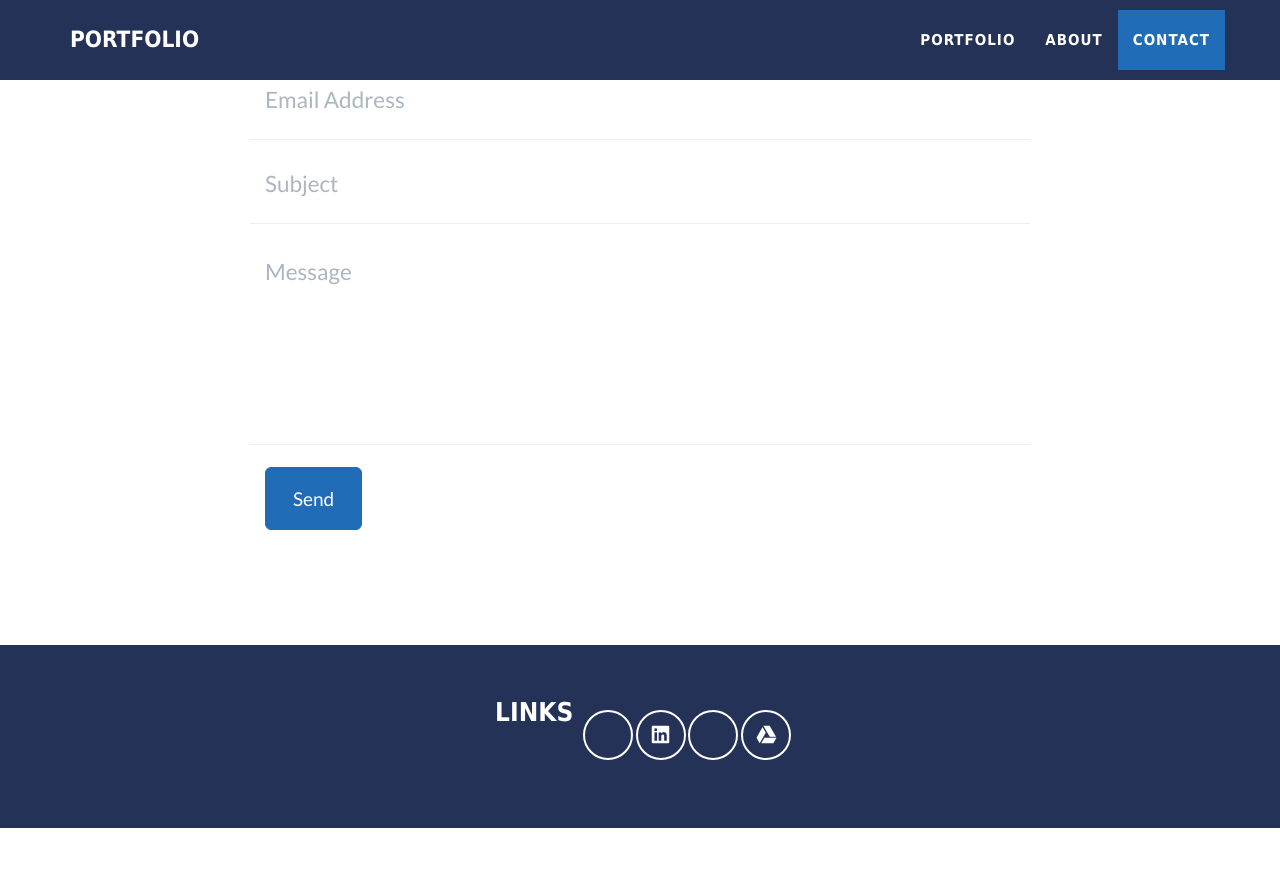
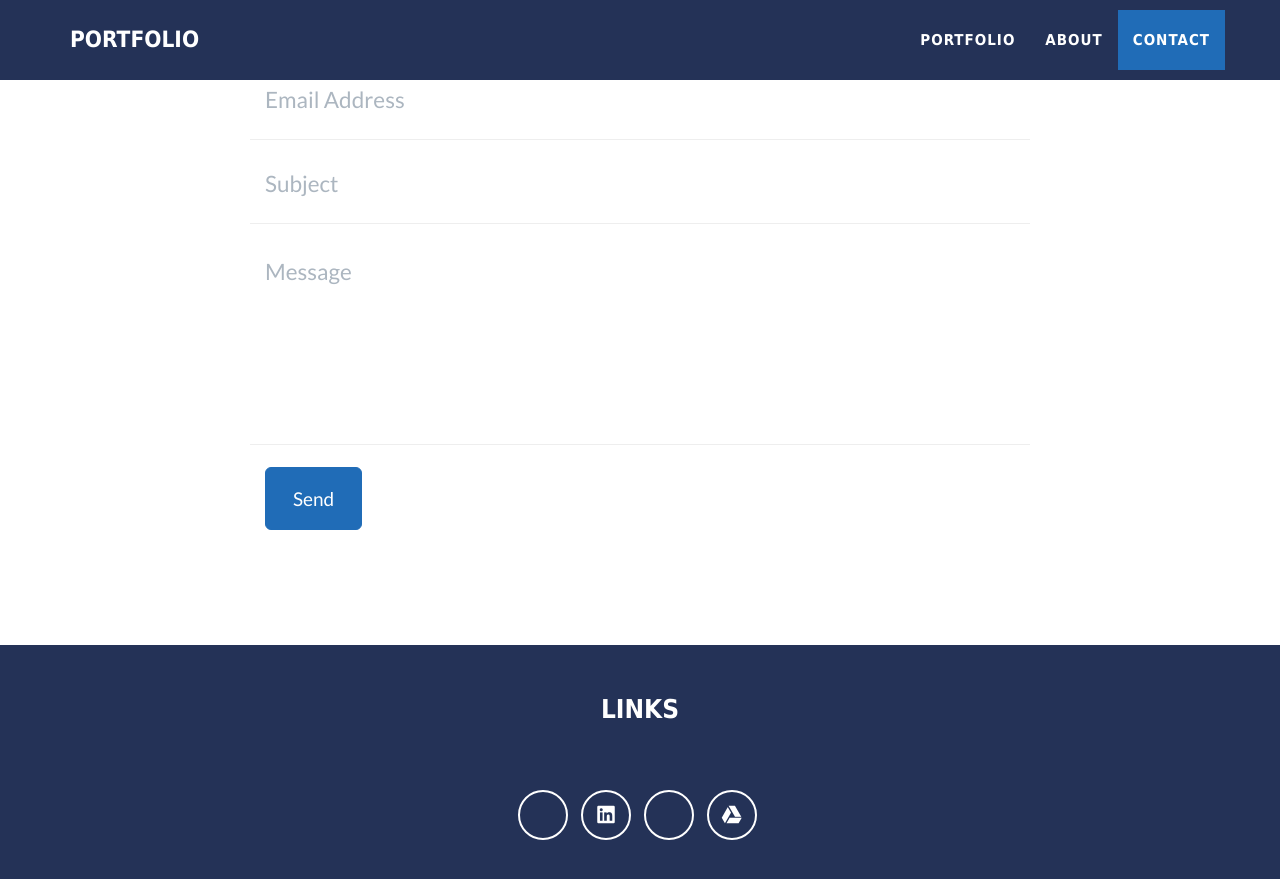
Before and after one commit to Kelly-Portfolio/Kelly-Portfolio.github.io, a Jekyll site: the page built from _posts/2014-07-18-project-1.markdown, in a window 1280 px wide and 900 px high, scrolled down 2162 px. Shown: the top 879 px of the window. Built offline with Jekyll 4.4.1, drawn with Linux system fonts in a browser that asks for light colours; before the commit the page ends 2990 px from its top, so only the background shows below that.

Commit message:
Update footer.html

```diff
--- a/_includes/footer.html
+++ b/_includes/footer.html
@@ -13,14 +13,14 @@
         </div>-->
         <div class="footer-col col-md-12">
           <h3>{{ site.footer.social }}</h3>
-          <!--  <ul class="list-inline">  -->
+          <ul class="list-inline">
             {% for network in site.social %}
-            <!--  <li>-->
+            <li>
               <a href="{{ network.url }}" class="btn-social btn-outline"><i
                   class="fa-brands fa-fw fa-{{ network.title }}"></i></a>
-            <!--  </li>-->
+            </li>
             {% endfor %}
-         <!-- </ul> -->
+         </ul>
         </div>
         <!-- <div class="footer-col col-md-4">
           <h3>{{ site.footer.credits }}</h3>
```
